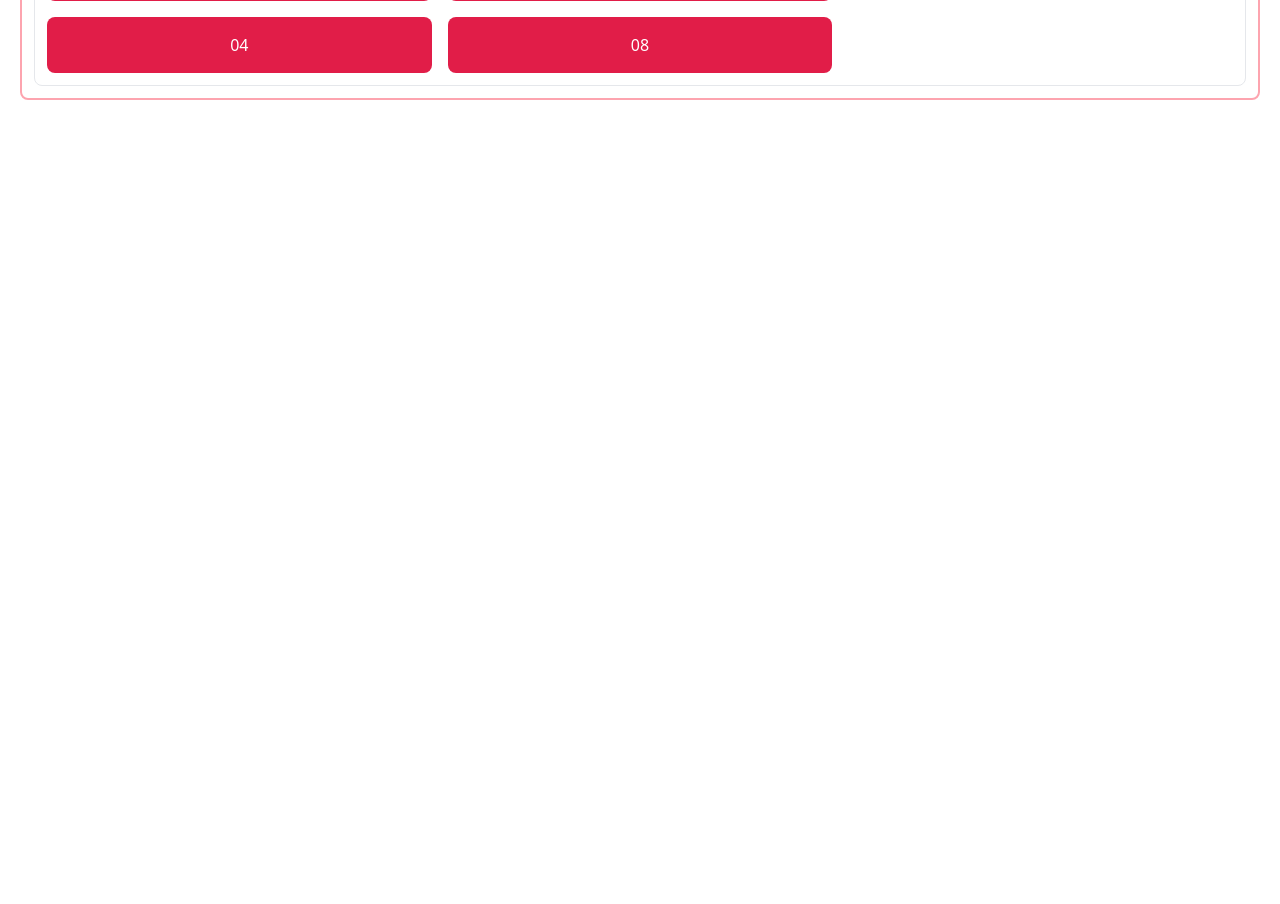
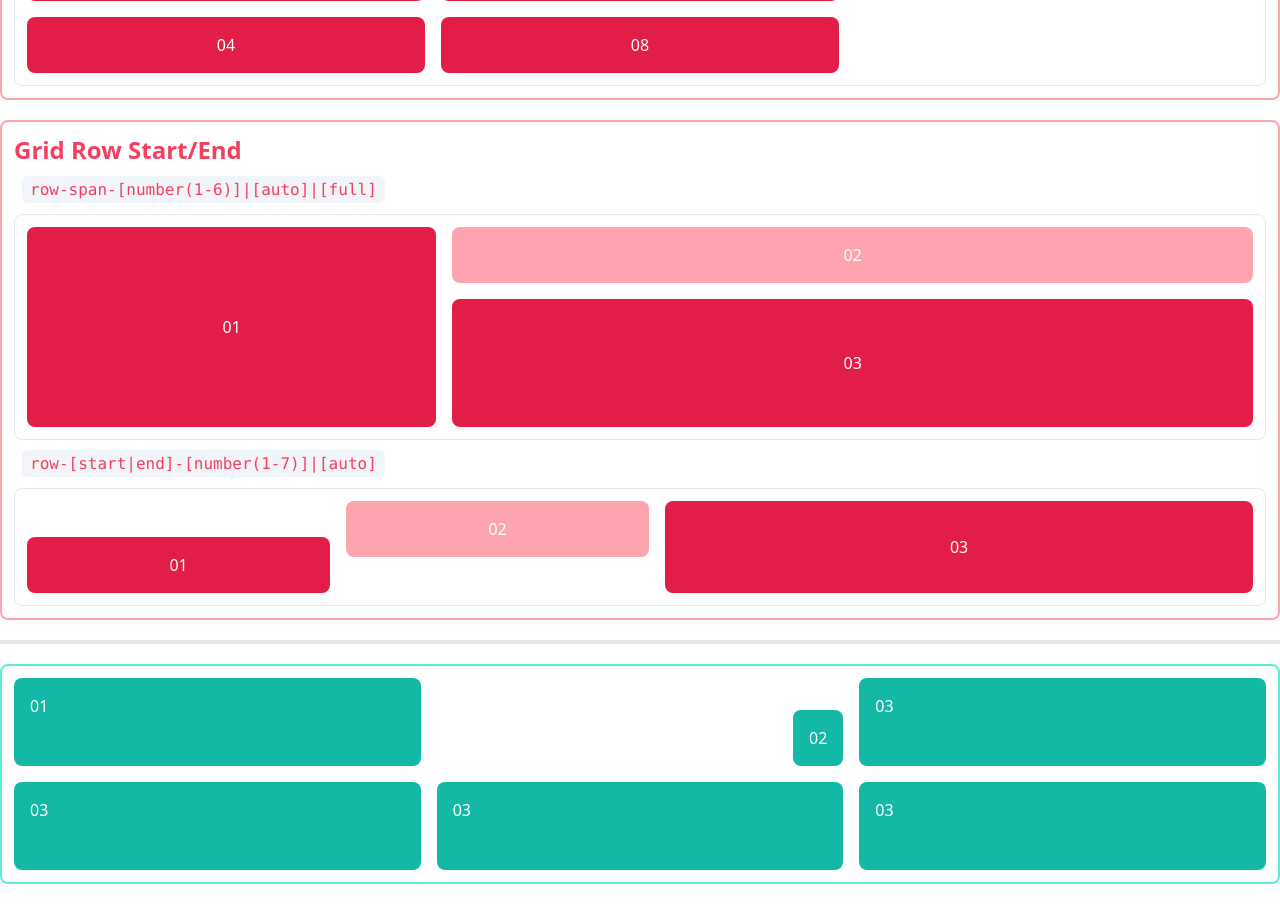
Before and after one commit to AymanAlshanqiti/react-tailwind-flexbox-grid, a React (Create React App) app: page / in a window 1280 px wide. Shown: the part 4900-5804 px from the top of the page. Before the commit the page ends 5020 px from the top, so only its background shows below. Built offline with nearby package versions, Linux system fonts and the light colour scheme.

Commit message:
feat: add row-span-[number] & row-start-[number] & row-end-[number]

```diff
--- a/src/App.js
+++ b/src/App.js
@@ -6,12 +6,14 @@ import FlexShrink from './components/flexbox/FlexShrink';
 import FlexWrap from './components/flexbox/FlexWrap';
 import Order from './components/flexbox/Order';
 import GridColumnsStartEnd from './components/grid/GridColumnsStartEnd';
+import GridRowStartEnd from './components/grid/GridRowStartEnd';
 import GridTemplateColumns from './components/grid/GridTemplateColumns';
 import GridTemplateRows from './components/grid/GridTemplateRows';
+import Test from './components/tests/Test';
 
 function App() {
 	return (
-		<div className="m-5 space-y-5">
+		<div className="m-auto space-y-5 py-5 px-3 lg:px-0 max-w-7xl">
 			<h1 className="text-indigo-700 font-bold text-4xl">Flexbox</h1>
 			<FlexBasis />
 			<FlexDirection />
@@ -20,13 +22,16 @@ function App() {
 			<FlexGrow />
 			<FlexShrink />
 			<Order />
+			<div className="border-y-2" />
 
-			<div className="border-y-2" />
 			<h1 className="text-rose-700 font-bold text-4xl">Grid</h1>
-
 			<GridTemplateColumns />
 			<GridColumnsStartEnd />
 			<GridTemplateRows />
+			<GridRowStartEnd />
+			<div className="border-y-2" />
+
+			<Test />
 		</div>
 	);
 }
--- /dev/null
+++ b/src/components/grid/GridRowStartEnd.jsx
@@ -0,0 +1,43 @@
+const itemClasses =
+	'grid grid-rows-3 grid-flow-col w-full border p-3 rounded-lg gap-4 text-center';
+const tagClasses = 'bg-slate-100 px-2 py-1 m-2 rounded-md';
+const tagContainerClasses = 'my-3 text-rose-500';
+
+export default function GridRowStartEnd() {
+	return (
+		<div className="border-2 border-rose-300 h-full p-3 rounded-lg">
+			<h1 className="w-full text-rose-500 font-bold text-2xl">
+				Grid Row Start/End
+			</h1>
+			<pre className={tagContainerClasses}>
+				<span className={tagClasses}>row-span-[number(1-6)]|[auto]|[full]</span>
+			</pre>
+			<div className={itemClasses}>
+				<div className="bg-rose-600 grid row-span-3 justify-center items-center rounded-lg text-white">
+					01
+				</div>
+				<div className="bg-rose-300 h-14 grid col-span-2 justify-center items-center rounded-lg text-white">
+					02
+				</div>
+				<div className="bg-rose-600 grid row-span-2 col-span-2 justify-center items-center rounded-lg text-white">
+					03
+				</div>
+			</div>
+
+			<pre className={tagContainerClasses}>
+				<span className={tagClasses}>row-[start|end]-[number(1-7)]|[auto]</span>
+			</pre>
+			<div className={itemClasses}>
+				<div className="bg-rose-600 grid row-start-2 row-span-2 hover:row-span-3 justify-center items-center rounded-lg text-white">
+					01
+				</div>
+				<div className="bg-rose-300 h-14 grid row-end-3 row-span-2 justify-center items-center rounded-lg text-white">
+					02
+				</div>
+				<div className="bg-rose-600 grid row-start-1 row-end-4 col-span-2 justify-center items-center rounded-lg text-white">
+					03
+				</div>
+			</div>
+		</div>
+	);
+}
--- /dev/null
+++ b/src/components/tests/Test.jsx
@@ -0,0 +1,18 @@
+import React from 'react';
+
+export default function Test() {
+	return (
+		<div className="border-2 border-teal-300 h-full p-3 rounded-lg">
+			<div className="grid grid-cols-3 gap-4 place-content-stretch h-48">
+				<div className="bg-teal-500 p-4 rounded-lg text-white">01</div>
+				<div className="bg-teal-500 p-4 rounded-lg text-white place-self-end">
+					02
+				</div>
+				<div className="bg-teal-500 p-4 rounded-lg text-white">03</div>
+				<div className="bg-teal-500 p-4 rounded-lg text-white">03</div>
+				<div className="bg-teal-500 p-4 rounded-lg text-white">03</div>
+				<div className="bg-teal-500 p-4 rounded-lg text-white">03</div>
+			</div>
+		</div>
+	);
+}
```
